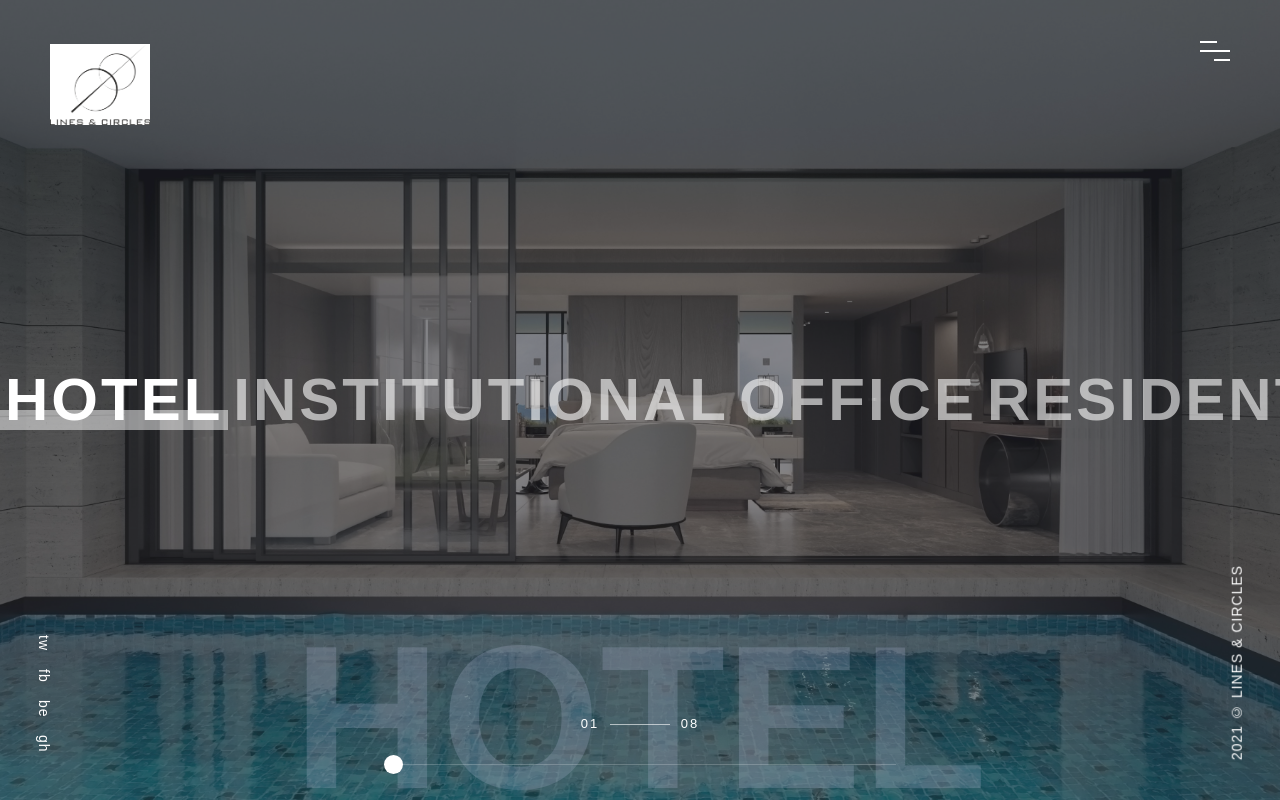
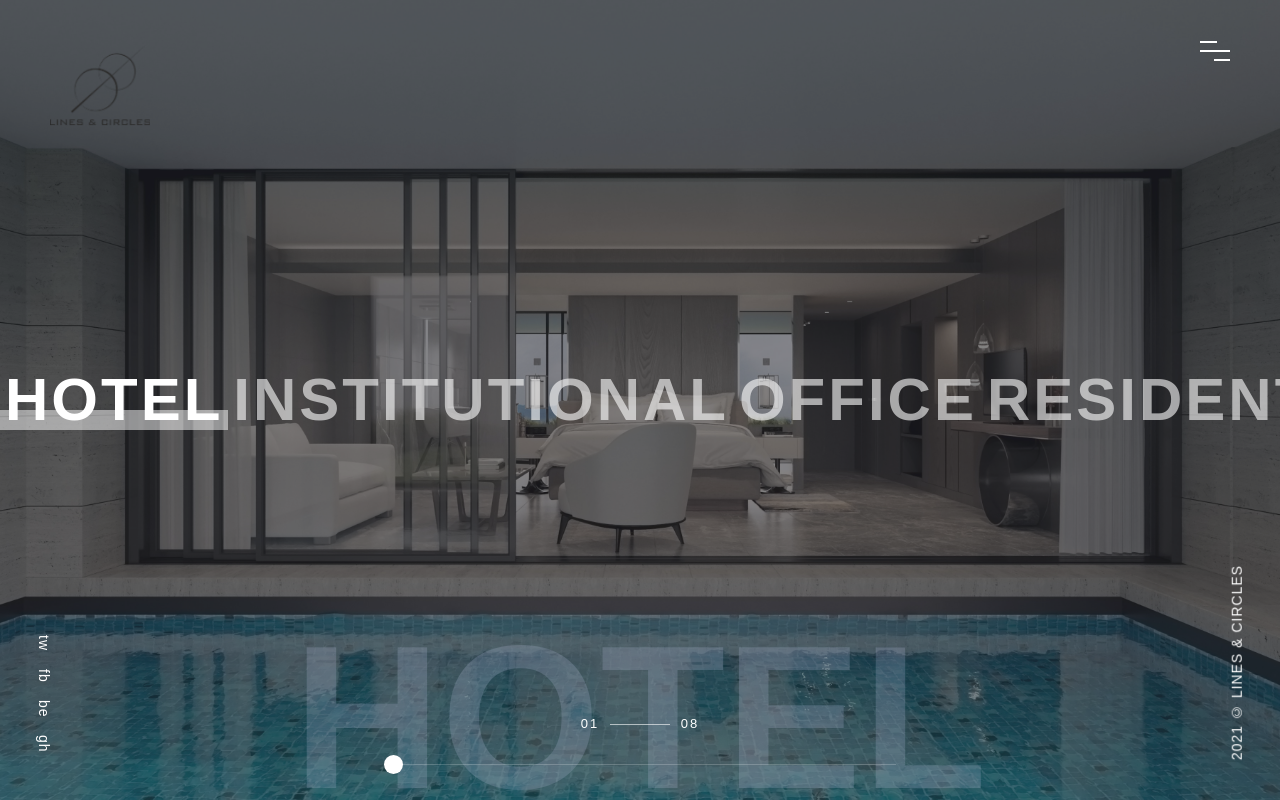
Before and after one commit to Dev-is-here/lines_hopes, a plain HTML site: page index.html in a window 1280 px wide. Shown: the top 800 px of the page. Drawn offline with Linux system fonts and the light colour scheme; a web font is replaced by a local one.

Commit message:
logo changed

```diff
--- a/index.html
+++ b/index.html
@@ -65,10 +65,7 @@
                 style="
                   width: 100px;
                   height: 100%;
-                  background: linear-gradient(
-                    rgba(255, 255, 255),
-                    rgb(255, 255, 255)
-                  );
+                  background: linear-gradient();
                 "
                 alt=""
             /></a>
```
